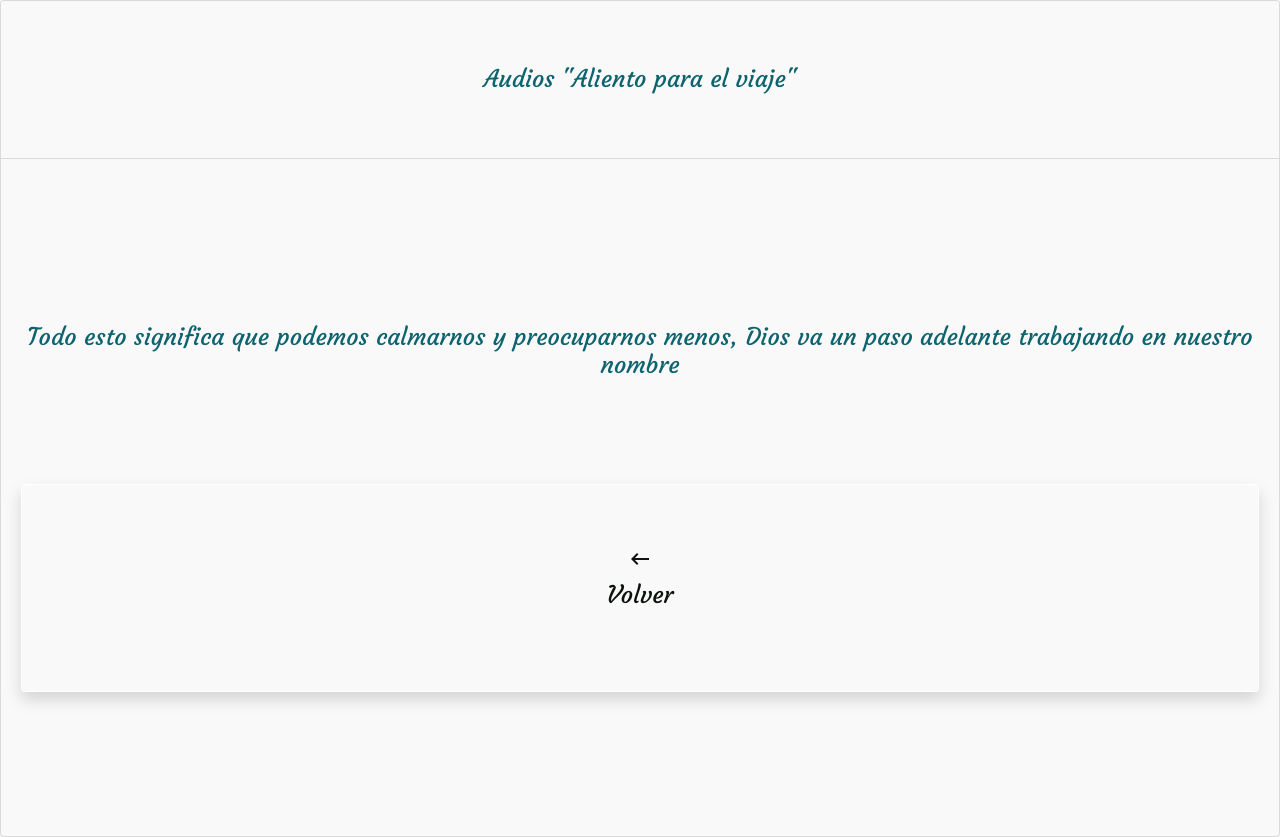
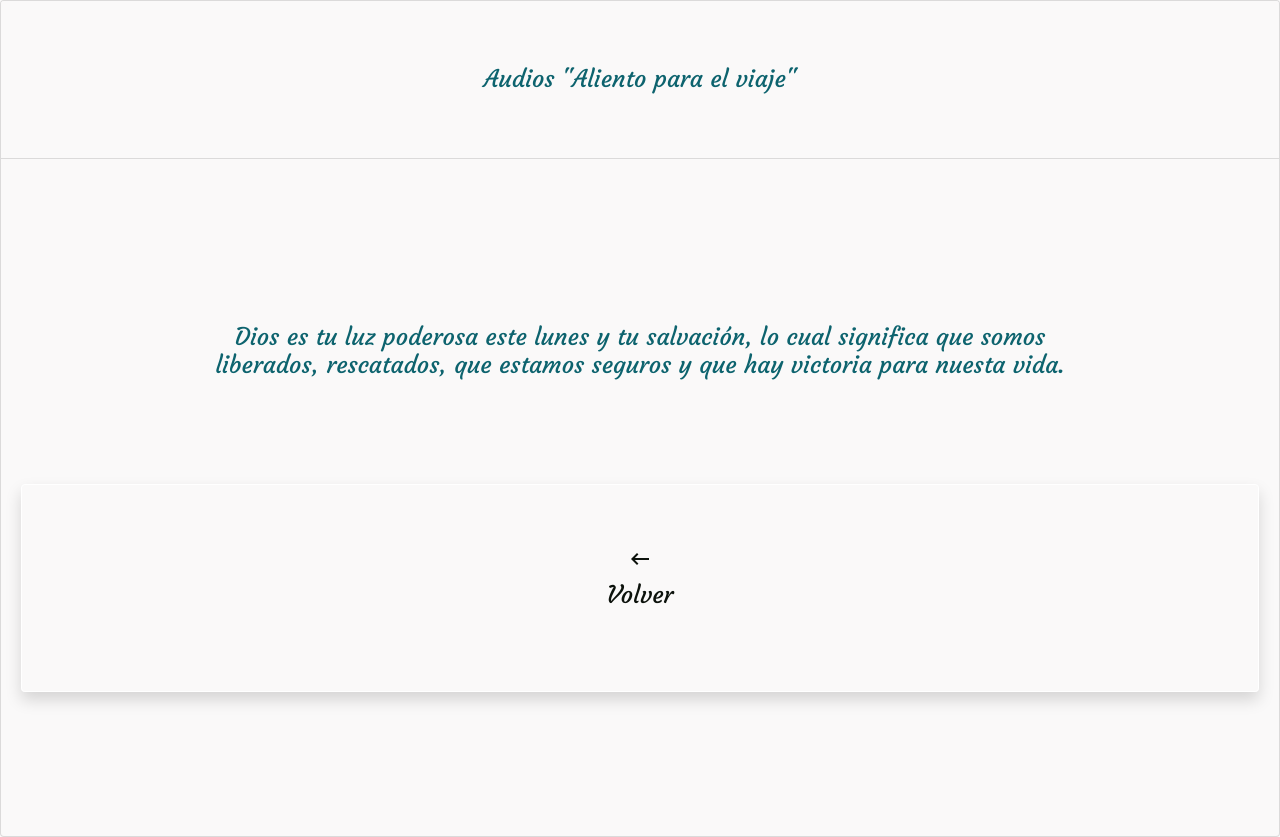
Before and after one commit to gran-gas/aliento, a Flask app: page /pensamiento.html in a window 1280 px wide. Run offline with Flask 2, Linux system fonts and the light colour scheme; some libraries are stand-ins or nearby versions.

Commit message:
first commit

```diff
--- a/templates/pensamiento.html
+++ b/templates/pensamiento.html
@@ -16,7 +16,7 @@
         <br>
         <br>
         <p class="card-text h5 main-title text-center">
-           Todo esto significa que podemos calmarnos y preocuparnos menos, Dios va un paso adelante trabajando en nuestro nombre
+           Dios es tu luz poderosa este lunes y tu salvación, lo cual significa que somos<br> liberados, rescatados, que estamos seguros y que hay victoria para nuesta vida.
         </p>
             <br>
             <br>
```
Also changed, not shown: templates/audio.html (+5 -5 lines), 2 other files.
